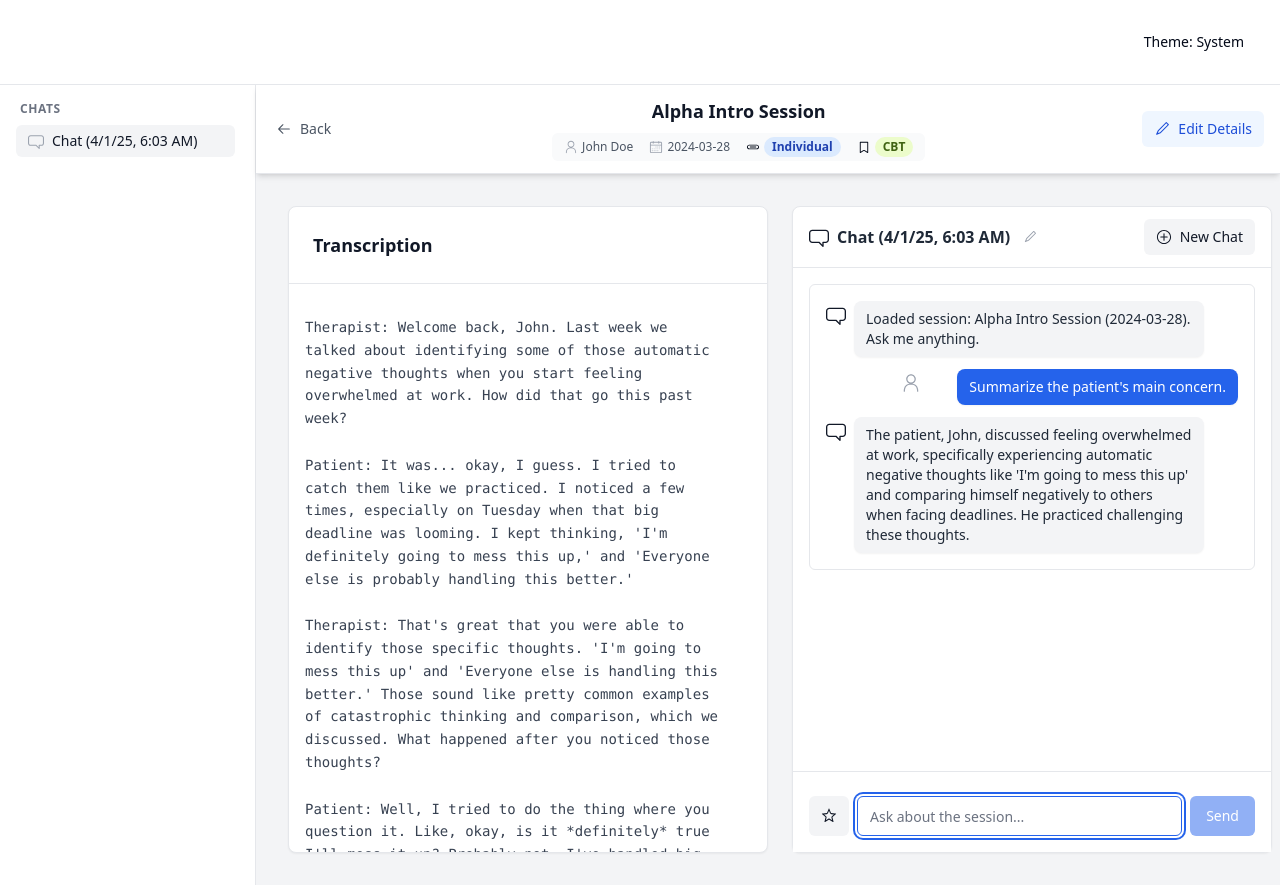
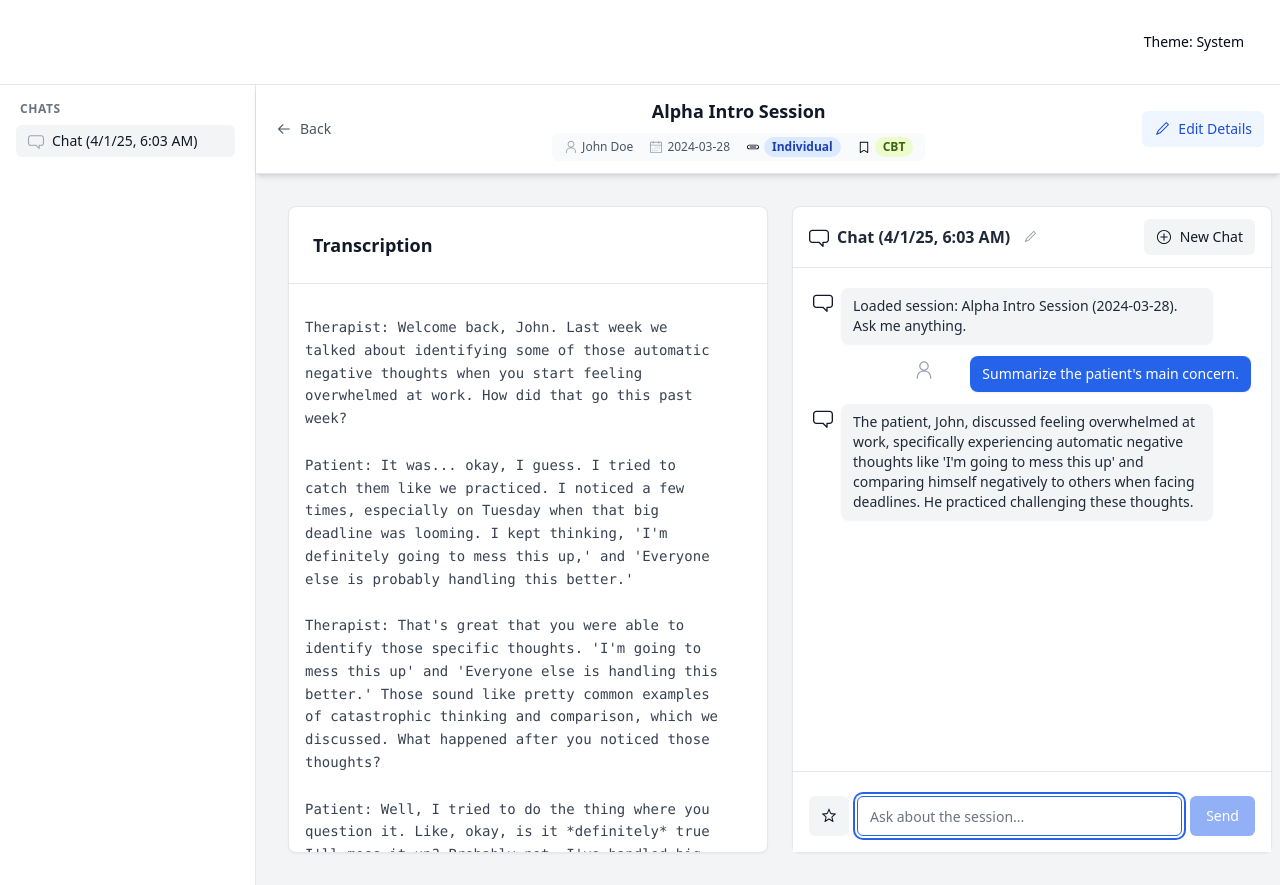
Before and after one commit to radekstepan/therascript, a React app in the folder ui/: page /sessions/1/chats/1700000000001 in a window 1280 px wide. Built offline with nearby package versions, Linux system fonts and the light colour scheme.

Commit message:
feat: scroll to latest message

```diff
--- a/ui/src/components/SessionView/ChatInterface.tsx
+++ b/ui/src/components/SessionView/ChatInterface.tsx
@@ -1,12 +1,20 @@
-import React, { useRef } from 'react';
+import React, { useRef, useEffect } from 'react';
   import { useAtomValue, useSetAtom } from 'jotai';
   import { useParams, useNavigate } from 'react-router-dom';
-  import { ChatHeader, ChatMessages, ChatInput } from './';
-  import { activeSessionAtom, startNewChatAtom, chatErrorAtom, activeChatIdAtom } from '../../store';import { ReloadIcon } from '@radix-ui/react-icons';
+  import { ChatHeader, ChatInput, ChatMessages } from './'; // Corrected import order/presence
+  import {
+      activeSessionAtom,
+      startNewChatAtom,
+      chatErrorAtom,
+      activeChatIdAtom,
+      currentChatMessagesAtom, // Import message atom
+      isChattingAtom // Import chatting status atom
+    } from '../../store';
+  import { ReloadIcon } from '@radix-ui/react-icons';
   import { cn } from '../../utils'; // Import cn
 
   export function ChatInterface() {
-        const { chatId } = useParams<{ chatId?: string }>();
+        const { chatId } = useParams<{ chatId?: string }>(); // Keep chatId param if needed elsewhere, but activeChatIdAtom is primary
         const navigate = useNavigate();
         const session = useAtomValue(activeSessionAtom);
         const startNewChatAction = useSetAtom(startNewChatAtom);
@@ -14,6 +22,9 @@ import React, { useRef } from 'react';
         const activeChatId = useAtomValue(activeChatIdAtom);
         const chatScrollRef = useRef<HTMLDivElement | null>(null);
 
+        // Consume atoms needed for scrolling effect
+        const chatMessages = useAtomValue(currentChatMessagesAtom);
+        const isChatting = useAtomValue(isChattingAtom);
        const handleNewChatClick = async () => {
           const currentSessionId = session?.id;
           if (currentSessionId) {
@@ -27,6 +38,21 @@ import React, { useRef } from 'react';
               setChatError("Cannot start new chat: Session context is missing.");
           }
       };
+
+      // Effect to scroll to bottom when messages change or AI starts/stops chatting
+      useEffect(() => {
+          if (chatScrollRef.current) {
+              // Use smooth scrolling for better UX
+              requestAnimationFrame(() => { // Ensure DOM update is complete
+                 if (chatScrollRef.current) {
+                    chatScrollRef.current.scrollTo({
+                        top: chatScrollRef.current.scrollHeight,
+                        behavior: 'smooth'
+                    });
+                 }
+              });
+          }
+      }, [chatMessages, isChatting]); // Dependency: Run when messages or chatting status changes
 
       if (activeChatId === null) {
         return (
@@ -42,8 +68,8 @@ import React, { useRef } from 'react';
           <ChatHeader activeChatId={activeChatId} onNewChatClick={handleNewChatClick} />
           <hr className="flex-shrink-0 my-0 border-gray-200 dark:border-gray-700" />
           {/* Chat Content - Scrollable Messages */}
-          <div className="flex-grow min-h-0 overflow-y-auto p-4">
-            <ChatMessages chatScrollRef={chatScrollRef} activeChatId={activeChatId} />
+          <div ref={chatScrollRef} className="flex-grow min-h-0 overflow-y-auto p-4"> {/* Assign ref here */}
+            <ChatMessages activeChatId={activeChatId} /> {/* Remove chatScrollRef prop */}
           </div>
           {/* Fixed Input at Bottom */}
           <div className="sticky bottom-0 z-10 bg-white dark:bg-gray-900 border-t border-gray-200 dark:border-gray-700 p-4">
--- a/ui/src/components/SessionView/ChatMessages.tsx
+++ b/ui/src/components/SessionView/ChatMessages.tsx
@@ -17,11 +17,10 @@ import React, { useState } from 'react';
   import { cn } from '../../utils'; // Import cn
 
   interface ChatMessagesProps {
-  chatScrollRef: React.RefObject<HTMLDivElement | null>;
   activeChatId: number | null; // Keep this prop
   }
 
-  export function ChatMessages({ chatScrollRef, activeChatId }: ChatMessagesProps) {
+  export function ChatMessages({ activeChatId }: ChatMessagesProps) {
   const chatMessages = useAtomValue(currentChatMessagesAtom);
   const isChatting = useAtomValue(isChattingAtom);
   const starMessageAction = useSetAtom(starMessageAtom);
@@ -90,11 +89,7 @@ import React, { useState } from 'react';
 
   return (
       <>
-          {/* Message List */}
-          <div
-              ref={chatScrollRef as React.RefObject<HTMLDivElement>}
-              className="flex-grow border border-gray-200 dark:border-gray-700 rounded-md mb-4 overflow-y-auto p-3 bg-white dark:bg-gray-900"
-          >
+          {/* Message List - Rendered inside the scrollable div managed by ChatInterface */}
                <div className="space-y-3 p-1"> {/* Reduced padding inside scroll area */}
                    {chatMessages.length === 0 && activeChatId === null && (
                        <p className="text-center text-gray-500 dark:text-gray-400 italic py-4">Start a new chat or select one.</p>
@@ -148,7 +143,6 @@ import React, { useState } from 'react';
                        </div>
                    )}
                </div>
-          </div>
 
           {/* Naming Dialog */}
           <Dialog open={isNamingDialogOpen} onOpenChange={(open) => !open && handleCancelName()}>
```
Lines whose indentation alone changed are shown as unchanged.
